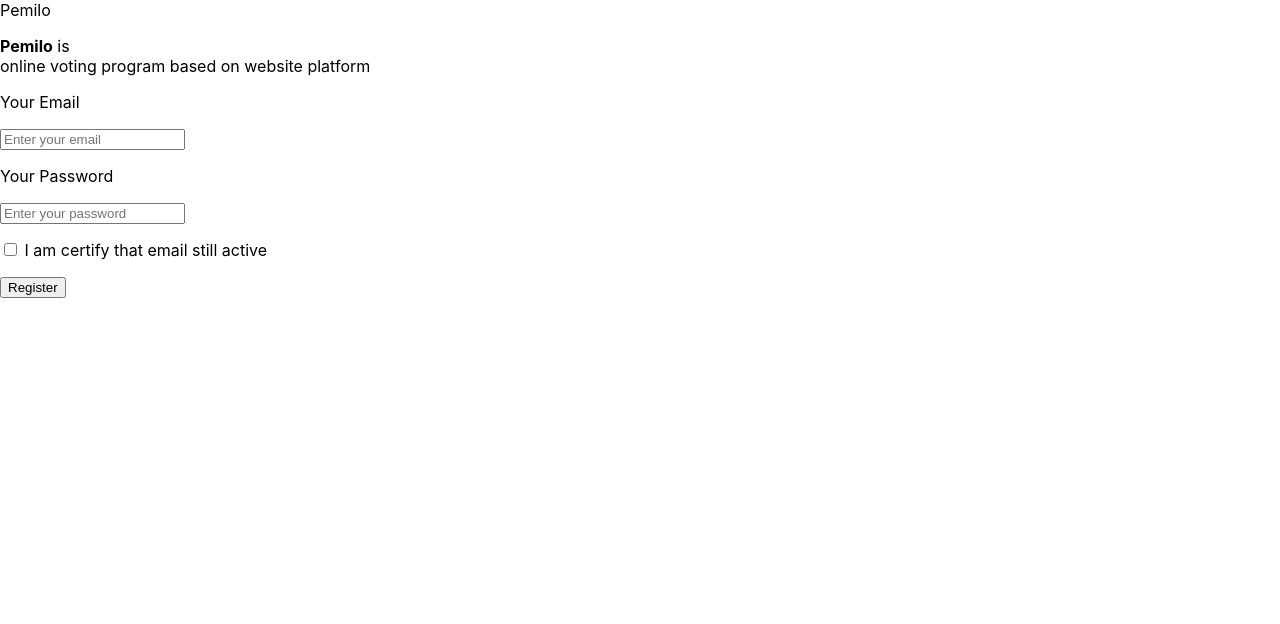
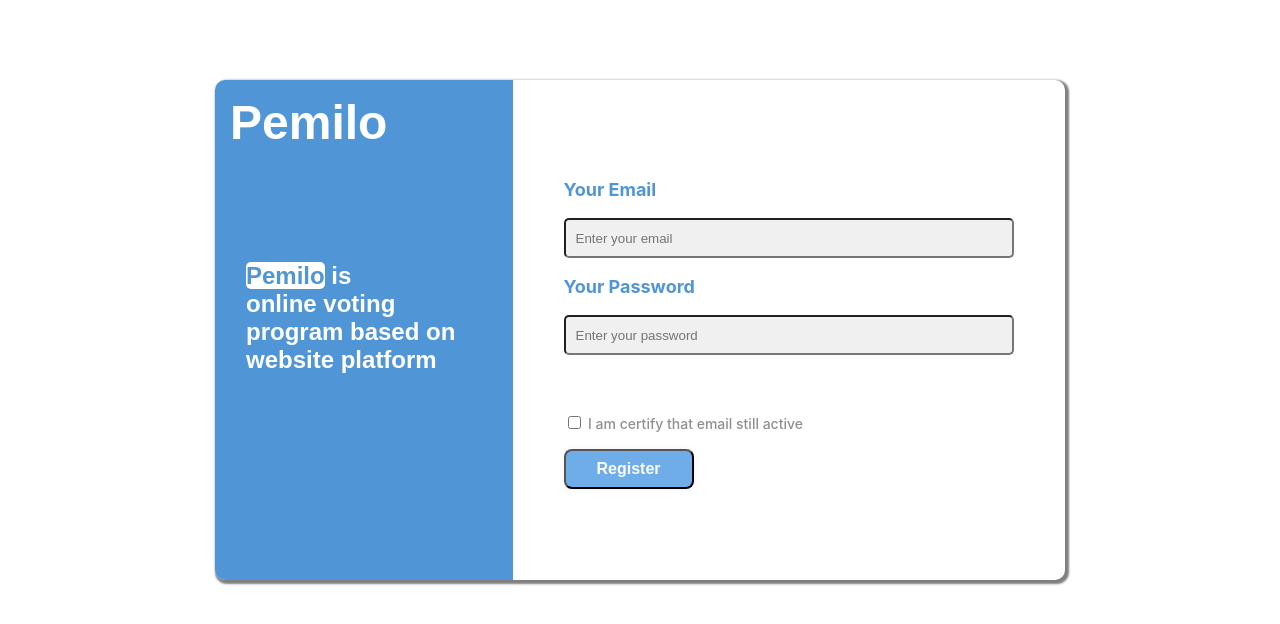
Before and after one commit to Pemiloo/server, a Next.js app: page /page/login in a window 1280 px wide. Shown: the top 624 px of the page. Built offline with nearby package versions, Linux system fonts and the light colour scheme.

Commit message:
Update style css login page

```diff
--- a/styles/page/login.module.css
+++ b/styles/page/login.module.css
@@ -1,4 +1,117 @@
-.body{
+.container{
     margin: 0;
     padding: 0;
 }
+
+.card{
+    background-color: #fff;
+    height: 500px;
+    width: 850px;
+    box-shadow: 2px 2px 2px 2px gray;
+    margin: 80px auto;
+    position: sticky;
+    border-radius: 10px;
+
+}
+
+.card_body{
+    display: flex;
+    box-sizing: border-box;
+    height: 500px;
+}
+
+.card_info{
+    background-color: #5096D7;
+    height: 100%;
+    width: 35%;
+    border-top-left-radius: 10px;
+    border-bottom-left-radius: 10px;
+    padding: 15px;
+    font-family: Arial, Helvetica, sans-serif;
+    color: #fff;
+    font-weight: 700;
+}
+
+.card_info .title{
+    font-size: 48px;
+}
+
+.card_info .desc{
+    margin-top: 112px;
+    font-size: 24px;
+    margin-left: 16px;
+}
+
+.card_info .desc b{
+    background-color: white;
+    color: #5096D7;
+    border-radius: 5px;
+}
+
+.card_form{
+    width: 65%;
+    border-top-right-radius: 10px;
+    border-bottom-right-radius: 10px;
+    padding: 6%;
+    margin-top: 30px;
+
+}
+
+.label {
+    font-weight: 700;
+    color: #5096D7;
+    font-size: 18px;
+}
+
+.input{
+    width: 100%;
+    border-radius: 5px;
+    background: #F0F0F0;
+    height: 40px;
+    box-sizing: border-box;
+    border-radius: 5px;
+    padding-left: 10px;
+}
+
+.checkbox{
+    margin-top: 45px;
+}
+
+.checkbox:checked{
+   background-color: #5096D7;
+}
+
+
+p .t_checkbox{
+    font-weight: 500;
+    font-size: 14px;
+    color: #909090;
+}
+
+.button{
+    width: 130px;
+    height: 40px;
+    background: #6EADE8;
+    box-shadow: 0px 0px 6px #f0f0f0;
+    border-radius: 8px;
+    font-weight: bold;
+    font-size: 16px;
+    color: #fafafa;
+}
+
+
+
+@media screen and (max-width: 600px){
+    .card{
+        width: 90%;
+    }
+
+    .card_info{
+        display: none;
+    }
+
+    .card_form{
+        width: 100%;
+        border-radius: 10px;
+    }
+}
```
